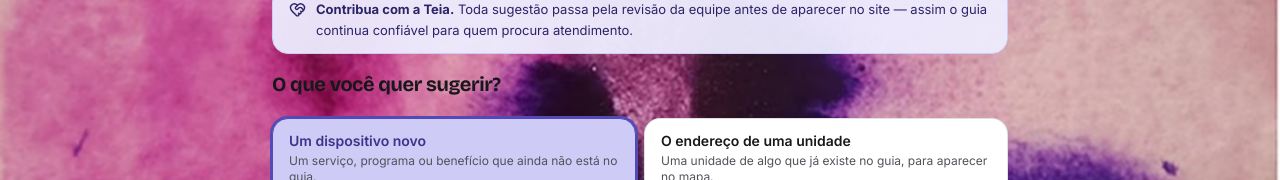
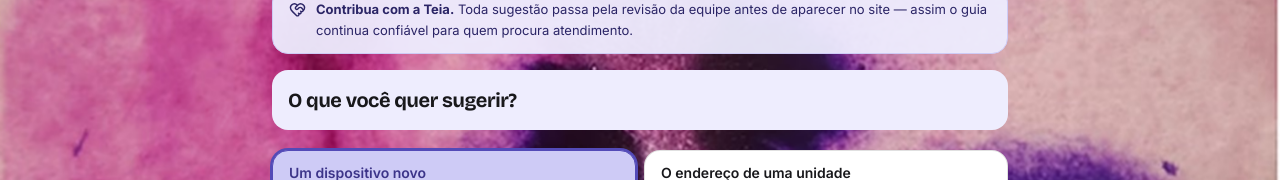
Before and after one commit to helenavazpsi-arch/TeiaSP, a Next.js app: page /sugerir in a window 1280 px wide. Shown: the part 336-516 px from the top of the page. Built offline with nearby package versions, Linux system fonts and the light colour scheme; no server answers; the database is empty.

Commit message:
Restore lilás background to section heading, keep buttons without background

```diff
--- a/src/app/sugerir/page.tsx
+++ b/src/app/sugerir/page.tsx
@@ -28,7 +28,9 @@ export default async function PaginaSugerir() {
         </p>
       </div>
 
-      <h1 className="font-display text-xl font-bold text-tx mb-5">O que você quer sugerir?</h1>
+      <div className="mb-5 rounded-teia-lg bg-marca-50 px-4 py-4">
+        <h1 className="font-display text-xl font-bold text-tx">O que você quer sugerir?</h1>
+      </div>
 
       <Suspense fallback={<div className="h-96 rounded-teia-lg bg-sur-2" />}>
         <AbasSugestao siglasExistentes={siglasExistentes} />
```
